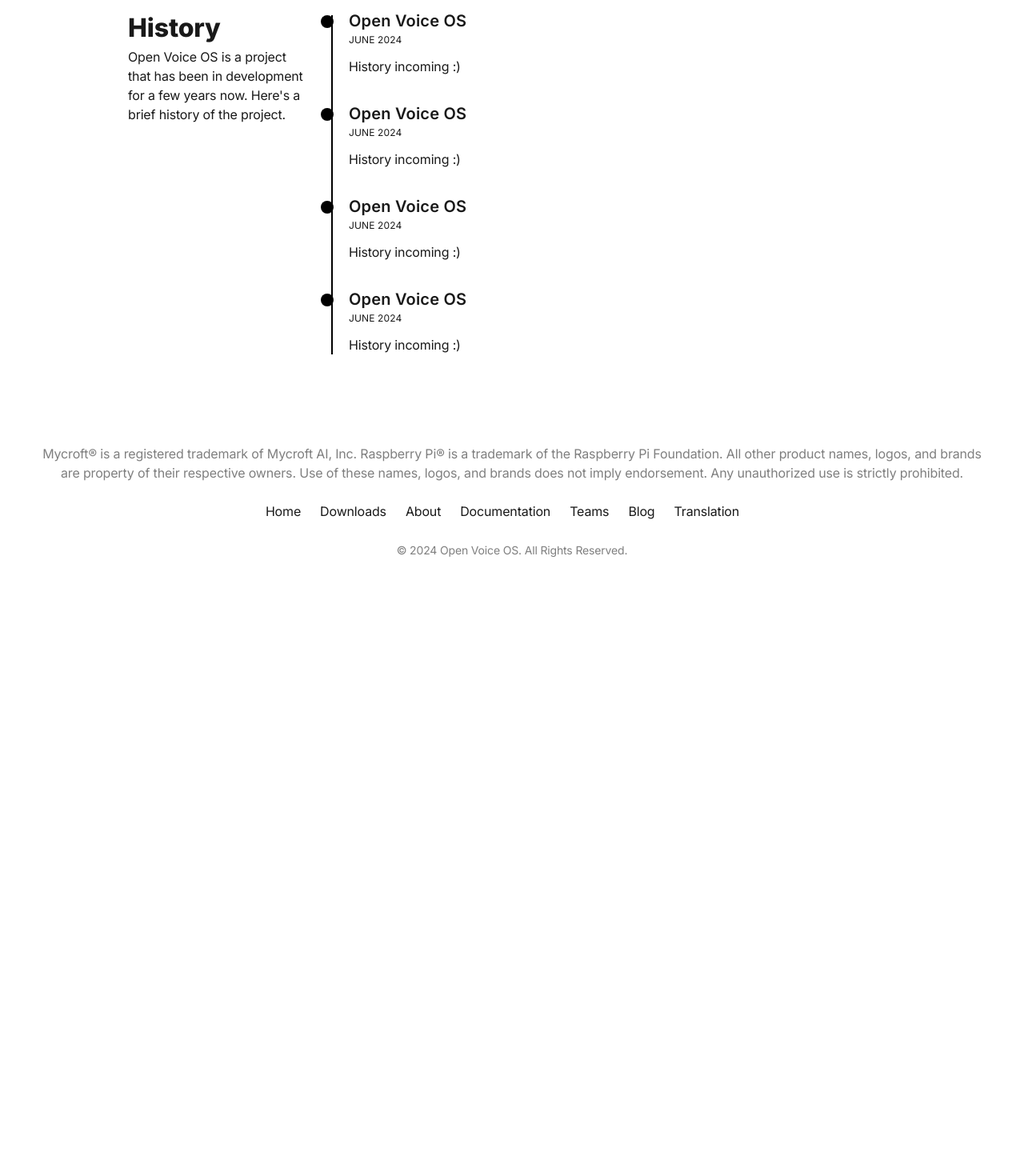
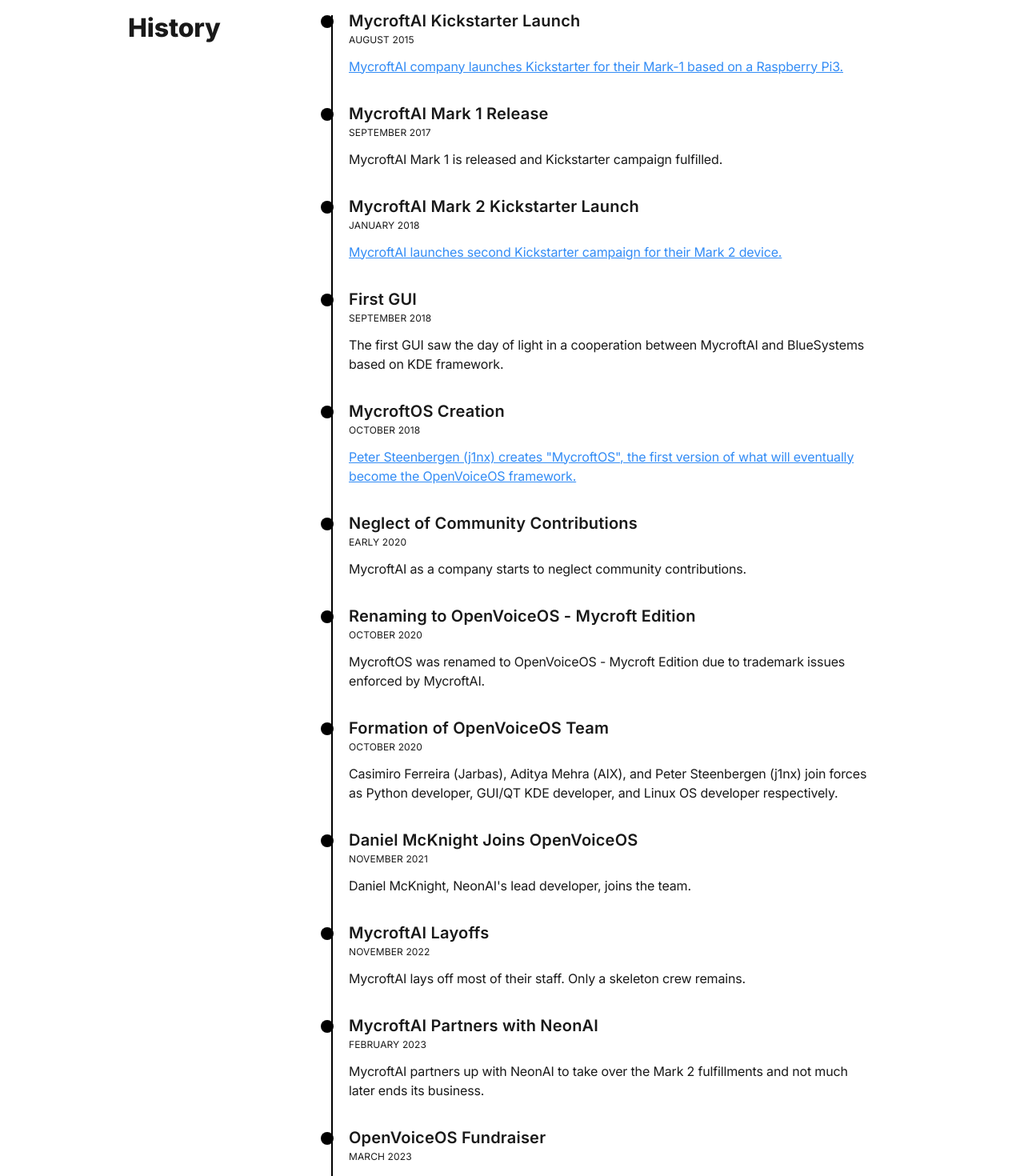
Before and after one commit to OpenVoiceOS/ovos-landing-page, a Next.js app: page /about in a window 1280 px wide. Shown: the part 540-2010 px from the top of the page at 80% size. Before the commit the page ends 1279 px from the top, so only its background shows below. Built offline with nearby package versions, Linux system fonts and the light colour scheme.

Commit message:
timeline added

```diff
--- a/components/downloads.tsx
+++ b/components/downloads.tsx
@@ -132,9 +132,6 @@ export default function DownloadPage() {
               We suggest using the Open Voice OS installer for Mycroft devices. It will install all the dependencies and set up the environment for you.
               <Link href="https://github.com/OpenVoiceOS/ovos-installer" className='text-blue-800'> More details here</Link>
             </p>
-            <p className="text-gray-500 mb-8">
-            Neongecko.com is official software provider for Mycroft devices. Open Voice OS is a community project and is not affiliated with Mycroft AI Inc.
-            </p>
             <button className="mt-4 bg-black text-white font-bold py-2 px-4 rounded" onClick={handleCloseMycroft}>
               Close
             </button>
--- a/components/timeline.tsx
+++ b/components/timeline.tsx
@@ -1,6 +1,104 @@
 import React from 'react';
 
+function TimelineEvent({ title, date, description, link }: { title: string, date: string, description: string, link?: string }) {
+    return (
+        <div className="flex flex-col sm:relative sm:before:absolute sm:before:top-2 sm:before:w-4 sm:before:h-4 sm:before:rounded-full sm:before:left-[-35px] sm:before:z-[1] before:bg-black dark:before:bg-white">
+            <h3 className="text-xl font-semibold tracking-wide">{title}</h3>
+            <time className="text-xs tracking-wide uppercase dark:text-white">{date}</time>
+            {link ? (
+                <a href={link} className="mt-3 text-blue-500 underline">
+                    {description}
+                </a>
+            ) : (
+                <p className="mt-3">{description}</p>
+            )}
+        </div>
+    );
+}
+
 export default function Timeline() {
+    const events = [
+        {
+            title: 'MycroftAI Kickstarter Launch',
+            date: 'August 2015',
+            description: 'MycroftAI company launches Kickstarter for their Mark-1 based on a Raspberry Pi3.',
+            link: 'https://www.kickstarter.com/projects/aiforeveryone/mycroft-an-open-source-artificial-intelligence-for'
+        },
+        {
+            title: 'MycroftAI Mark 1 Release',
+            date: 'September 2017',
+            description: 'MycroftAI Mark 1 is released and Kickstarter campaign fulfilled.'
+        },
+        {
+            title: 'MycroftAI Mark 2 Kickstarter Launch',
+            date: 'January 2018',
+            description: 'MycroftAI launches second Kickstarter campaign for their Mark 2 device.',
+            link: 'https://www.kickstarter.com/projects/aiforeveryone/mycroft-mark-ii-the-open-voice-assistant'
+        },
+        {
+            title: 'First GUI',
+            date: 'September 2018',
+            description: 'The first GUI saw the day of light in a cooperation between MycroftAI and BlueSystems based on KDE framework.'
+        },
+        {
+            title: 'MycroftOS Creation',
+            date: 'October 2018',
+            description: 'Peter Steenbergen (j1nx) creates "MycroftOS", the first version of what will eventually become the OpenVoiceOS framework.',
+            link: 'https://community.openconversational.ai/t/openvoiceos-a-bare-minimal-production-type-of-os-based-on-buildroot/4708'
+        },
+        {
+            title: 'Neglect of Community Contributions',
+            date: 'Early 2020',
+            description: 'MycroftAI as a company starts to neglect community contributions.'
+        },
+        {
+            title: 'Renaming to OpenVoiceOS - Mycroft Edition',
+            date: 'October 2020',
+            description: 'MycroftOS was renamed to OpenVoiceOS - Mycroft Edition due to trademark issues enforced by MycroftAI.'
+        },
+        {
+            title: 'Formation of OpenVoiceOS Team',
+            date: 'October 2020',
+            description: 'Casimiro Ferreira (Jarbas), Aditya Mehra (AIX), and Peter Steenbergen (j1nx) join forces as Python developer, GUI/QT KDE developer, and Linux OS developer respectively.'
+        },
+        {
+            title: 'Daniel McKnight Joins OpenVoiceOS',
+            date: 'November 2021',
+            description: 'Daniel McKnight, NeonAI\'s lead developer, joins the team.'
+        },
+        {
+            title: 'MycroftAI Layoffs',
+            date: 'November 2022',
+            description: 'MycroftAI lays off most of their staff. Only a skeleton crew remains.'
+        },
+        {
+            title: 'MycroftAI Partners with NeonAI',
+            date: 'February 2023',
+            description: 'MycroftAI partners up with NeonAI to take over the Mark 2 fulfillments and not much later ends its business.'
+        },
+        {
+            title: 'OpenVoiceOS Fundraiser',
+            date: 'March 2023',
+            description: 'OpenVoiceOS starts fundraiser to form a non-profit foundation legal entity.'
+        },
+        {
+            title: 'Aditya Leaves OpenVoiceOS',
+            date: 'April 2023',
+            description: 'Aditya leaves OpenVoiceOS.',
+            link: 'https://community.openconversational.ai/t/aix-signing-off/13583'
+        },
+        {
+            title: 'Mycroft Forums Move',
+            date: 'January 2024',
+            description: 'Mycroft forums move to Open Conversational AI.'
+        },
+        {
+            title: 'OpenVoiceOS Website Launch',
+            date: 'June 2024',
+            description: 'OpenVoiceOS establishes its online presence with this website.'
+        }
+    ];
+
     return (
         <section className="relative">
             <div className="container max-w-5xl px-4 py-12 mx-auto">
@@ -8,31 +106,20 @@ export default function Timeline() {
                     <div className="col-span-12 sm:col-span-3">
                         <div className="text-center sm:text-left mb-14">
                             <h3 className="text-3xl font-extrabold dark:text-white">History</h3>
-                            <span className="dark:text-white">Open Voice OS is a project that has been in development for a few years now. Here's a brief history of the project.</span>
+                            <span className="dark:text-white"></span>
                         </div>
                     </div>
                     <div className="relative col-span-12 px-4 space-y-6 sm:col-span-9">
                         <div className="col-span-12 space-y-12 relative px-4 sm:col-span-8 sm:space-y-8 sm:before:absolute sm:before:top-2 sm:before:bottom-0 sm:before:w-0.5 sm:before:-left-1.5 before:bg-black dark:before:bg-white">
-                            <div className="flex flex-col sm:relative sm:before:absolute sm:before:top-2 sm:before:w-4 sm:before:h-4 sm:before:rounded-full sm:before:left-[-35px] sm:before:z-[1] before:bg-black dark:before:bg-white">
-                                <h3 className="text-xl font-semibold tracking-wide">Open Voice OS</h3>
-                                <time className="text-xs tracking-wide uppercase dark:text-white">June 2024</time>
-                                <p className="mt-3">History incoming :)</p>
-                            </div>
-                            <div className="flex flex-col sm:relative sm:before:absolute sm:before:top-2 sm:before:w-4 sm:before:h-4 sm:before:rounded-full sm:before:left-[-35px] sm:before:z-[1] before:bg-black dark:before:bg-white">
-                                <h3 className="text-xl font-semibold tracking-wide">Open Voice OS</h3>
-                                <time className="text-xs tracking-wide uppercase dark:text-white">June 2024</time>
-                                <p className="mt-3">History incoming :)</p>
-                            </div>
-                            <div className="flex flex-col sm:relative sm:before:absolute sm:before:top-2 sm:before:w-4 sm:before:h-4 sm:before:rounded-full sm:before:left-[-35px] sm:before:z-[1] before:bg-black dark:before:bg-white">
-                                <h3 className="text-xl font-semibold tracking-wide">Open Voice OS</h3>
-                                <time className="text-xs tracking-wide uppercase dark:text-white">June 2024</time>
-                                <p className="mt-3">History incoming :)</p>
-                            </div>
-                            <div className="flex flex-col sm:relative sm:before:absolute sm:before:top-2 sm:before:w-4 sm:before:h-4 sm:before:rounded-full sm:before:left-[-35px] sm:before:z-[1] before:bg-black dark:before:bg-white">
-                                <h3 className="text-xl font-semibold tracking-wide">Open Voice OS</h3>
-                                <time className="text-xs tracking-wide uppercase dark:text-white">June 2024</time>
-                                <p className="mt-3">History incoming :)</p>
-                            </div>
+                            {events.map((event, index) => (
+                                <TimelineEvent
+                                    key={index}
+                                    title={event.title}
+                                    date={event.date}
+                                    description={event.description}
+                                    link={event.link}
+                                />
+                            ))}
                         </div>
                     </div>
                 </div>
```
